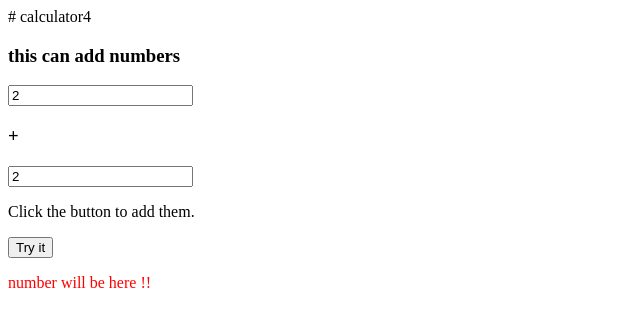
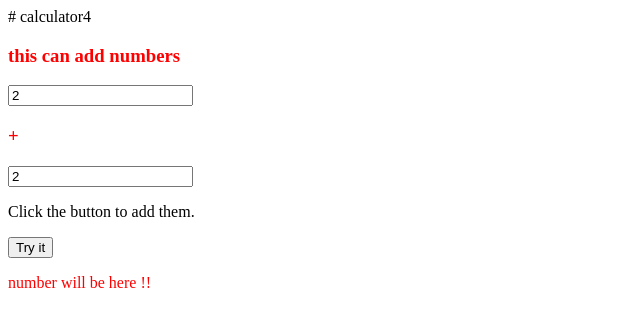
Before and after one commit to coderFeedforward/calculator4, a plain HTML site: page index.html in a window 1280 px wide. Shown: the whole page, without its empty margins (0-640 px from the left). Drawn offline with Linux system fonts and the light colour scheme.

Commit message:
Update index.html

```diff
--- a/index.html
+++ b/index.html
@@ -1,6 +1,14 @@
 # calculator4
 <!DOCTYPE html>
 <html>
+  <head>
+    <style type = "text/css">
+      h3{
+        color:red;
+      }
+
+     </style>
+  </head>
 <body>
 
 <h3>this can add numbers</h3>
```
